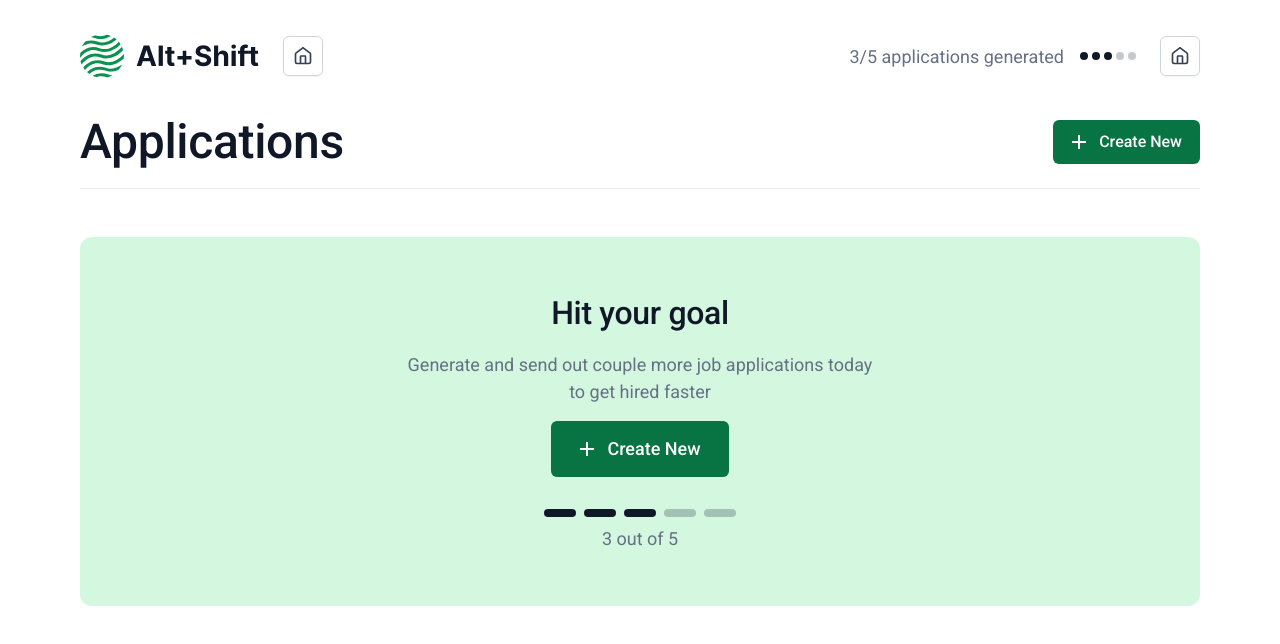
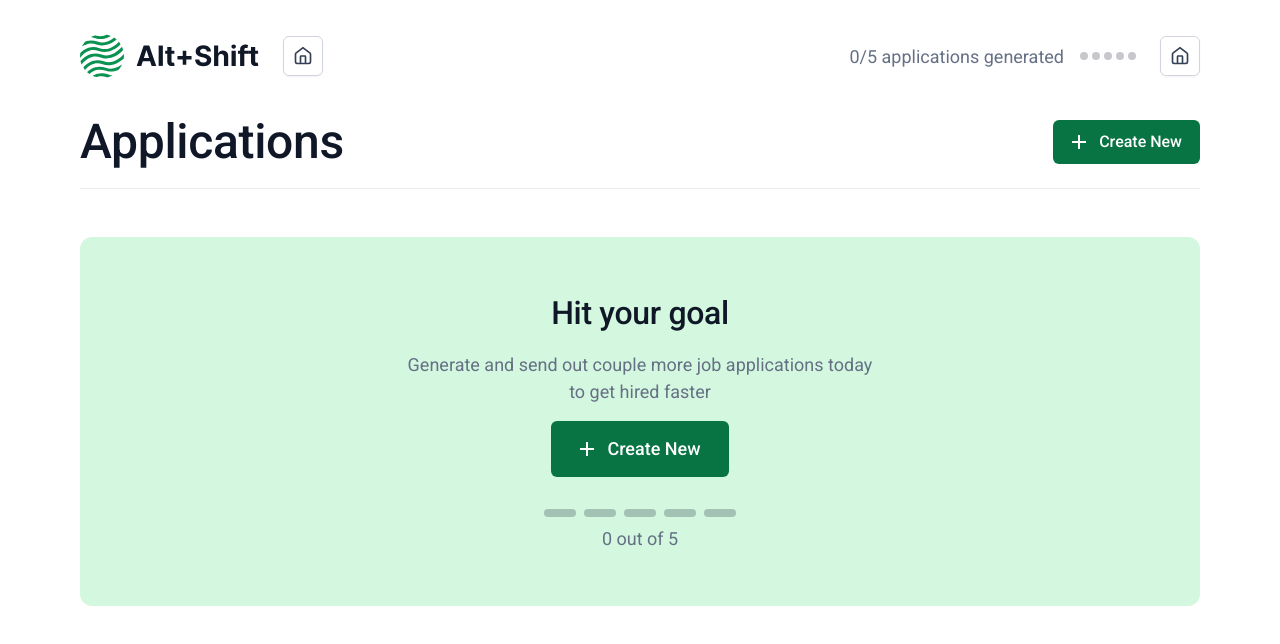
Before and after one commit to rodandr13/letter-generator, a Next.js app: page / in a window 1280 px wide. Shown: the top 644 px of the page. Built offline with nearby package versions, Linux system fonts and the light colour scheme.

Commit message:
feat: add context

```diff
--- a/src/app/layout.tsx
+++ b/src/app/layout.tsx
@@ -3,6 +3,7 @@ import { ReactNode } from "react";
 import { Box, CssBaseline, ThemeProvider } from "@mui/material";
 import type { Metadata } from "next";
 
+import { AppContextProvider } from "@/app/providers/Context";
 import { baseTheme } from "@/app/theme/base";
 import { Header } from "@/components/Header";
 
@@ -20,11 +21,13 @@ export default function RootLayout({
     <html lang="en">
       <body>
         <ThemeProvider theme={baseTheme}>
-          <Box sx={{ paddingTop: 4, paddingBottom: 15 }}>
-            <CssBaseline />
-            <Header />
-            {children}
-          </Box>
+          <AppContextProvider>
+            <Box sx={{ paddingTop: 4, paddingBottom: 15 }}>
+              <CssBaseline />
+              <Header />
+              {children}
+            </Box>
+          </AppContextProvider>
         </ThemeProvider>
       </body>
     </html>
--- a/src/app/page.tsx
+++ b/src/app/page.tsx
@@ -1,18 +1,25 @@
+"use client";
+
 import { Box, Container, Stack } from "@mui/material";
 
+import { useAppContext } from "@/app/providers/Context";
 import { GoalBlock } from "@/components/GoalBlock";
 import { LetterCards } from "@/components/LetterCards";
 import { PageTitle } from "@/components/PageTitle";
 
 export default function Home() {
+  const { letters } = useAppContext();
+
   return (
     <Container>
       <Stack rowGap={3}>
         <PageTitle title="Applications" showButton={true} />
         <LetterCards />
-        <Box marginTop={3}>
-          <GoalBlock />
-        </Box>
+        {letters.length < 5 && (
+          <Box marginTop={3}>
+            <GoalBlock />
+          </Box>
+        )}
       </Stack>
     </Container>
   );
--- /dev/null
+++ b/src/app/providers/Context.tsx
@@ -0,0 +1,32 @@
+"use client";
+
+import { createContext, ReactNode, useContext, useState } from "react";
+
+interface AppContextType {
+  letters: string[];
+  setLetters: React.Dispatch<React.SetStateAction<string[]>>;
+}
+
+const AppContext = createContext<AppContextType | undefined>(undefined);
+
+interface Props {
+  children: ReactNode;
+}
+
+export const AppContextProvider = ({ children }: Props) => {
+  const [letters, setLetters] = useState<string[]>([]);
+
+  return (
+    <AppContext.Provider value={{ letters, setLetters }}>
+      {children}
+    </AppContext.Provider>
+  );
+};
+
+export const useAppContext = () => {
+  const context = useContext(AppContext);
+  if (context === undefined) {
+    throw new Error("useAppContext must be used within an AppContextProvider");
+  }
+  return context;
+};
--- a/src/app/theme/base.ts
+++ b/src/app/theme/base.ts
@@ -48,6 +48,11 @@ export const baseTheme = createTheme({
     background: {
       default: colors.white,
       paper: colors.grayPaper,
+    },
+    success: {
+      main: colors.greenLight,
+      dark: colors.green,
+      light: colors.greenVeryLight,
     },
   },
   typography: {
--- a/src/components/GoalBlock.tsx
+++ b/src/components/GoalBlock.tsx
@@ -1,9 +1,15 @@
+"use client";
+
 import AddOutlinedIcon from "@mui/icons-material/AddOutlined";
 import { Button, Paper, Stack, Typography } from "@mui/material";
 
+import { useAppContext } from "@/app/providers/Context";
 import { Indicator } from "@/components/Indicator";
+import { TARGET_GENERATION } from "@/lib/constans";
 
 export const GoalBlock = () => {
+  const { letters } = useAppContext();
+
   return (
     <Paper elevation={0} variant="green">
       <Stack spacing={2} maxWidth="480px" alignItems="center">
@@ -20,7 +26,12 @@ export const GoalBlock = () => {
           Create New
         </Button>
       </Stack>
-      <Indicator total={5} active={3} variant="square" orientation="vertical" />
+      <Indicator
+        total={TARGET_GENERATION}
+        active={letters.length}
+        variant="square"
+        orientation="vertical"
+      />
     </Paper>
   );
 };
--- a/src/components/Header.tsx
+++ b/src/components/Header.tsx
@@ -1,15 +1,23 @@
 "use client";
+
+import { useEffect } from "react";
 
 import { Container, Stack, Typography } from "@mui/material";
 import { useTheme } from "@mui/material/styles";
 import { Box } from "@mui/system";
 
+import { useAppContext } from "@/app/providers/Context";
 import { IconLink } from "@/components/IconLink";
 import { Indicator } from "@/components/Indicator";
 import { Logo } from "@/components/Logo";
+import { TARGET_GENERATION } from "@/lib/constans";
 
 export const Header = () => {
   const theme = useTheme();
+  const { letters, setLetters } = useAppContext();
+  useEffect(() => {
+    setLetters(JSON.parse(localStorage.getItem("letters") || "[]"));
+  }, []);
   return (
     <Container>
       <Box component="header" marginBottom={4}>
@@ -23,8 +31,8 @@ export const Header = () => {
           <Stack direction="row" alignItems="center" gap={3}>
             <Stack direction="row" alignItems="center" gap={2}>
               <Indicator
-                total={5}
-                active={3}
+                total={TARGET_GENERATION}
+                active={letters.length}
                 variant="circle"
                 orientation="horizontal"
               />
--- a/src/components/Indicator.tsx
+++ b/src/components/Indicator.tsx
@@ -1,6 +1,7 @@
 "use client";
 
-import { alpha, Box, Stack, Typography } from "@mui/material";
+import CheckIcon from "@mui/icons-material/Check";
+import { alpha, Avatar, Box, Stack, Typography } from "@mui/material";
 import { useTheme } from "@mui/material/styles";
 
 interface Props {
@@ -67,7 +68,21 @@ export const Indicator = ({
       <Typography color={theme.palette.text.secondary}>
         {textContent}
       </Typography>
-      {indicatorContent}
+      {active >= 5 ? (
+        <Avatar
+          sx={{
+            backgroundColor: theme.palette.success.light,
+            width: "1.5rem",
+            height: "1.5rem",
+          }}
+        >
+          <CheckIcon
+            sx={{ color: theme.palette.success.dark, width: "0.875rem" }}
+          />
+        </Avatar>
+      ) : (
+        indicatorContent
+      )}
     </Stack>
   );
 };
--- a/src/components/LetterCard.tsx
+++ b/src/components/LetterCard.tsx
@@ -5,7 +5,6 @@ import {
   Card,
   CardActions,
   CardContent,
-  Paper,
   Stack,
   Typography,
 } from "@mui/material";
--- a/src/lib/constans.ts
+++ b/src/lib/constans.ts
@@ -1,2 +1,3 @@
 export const MAX_LENGTH_DETAILS = 120;
 export const MIN_LENGTH_VALID = 6;
+export const TARGET_GENERATION = 5;
```
